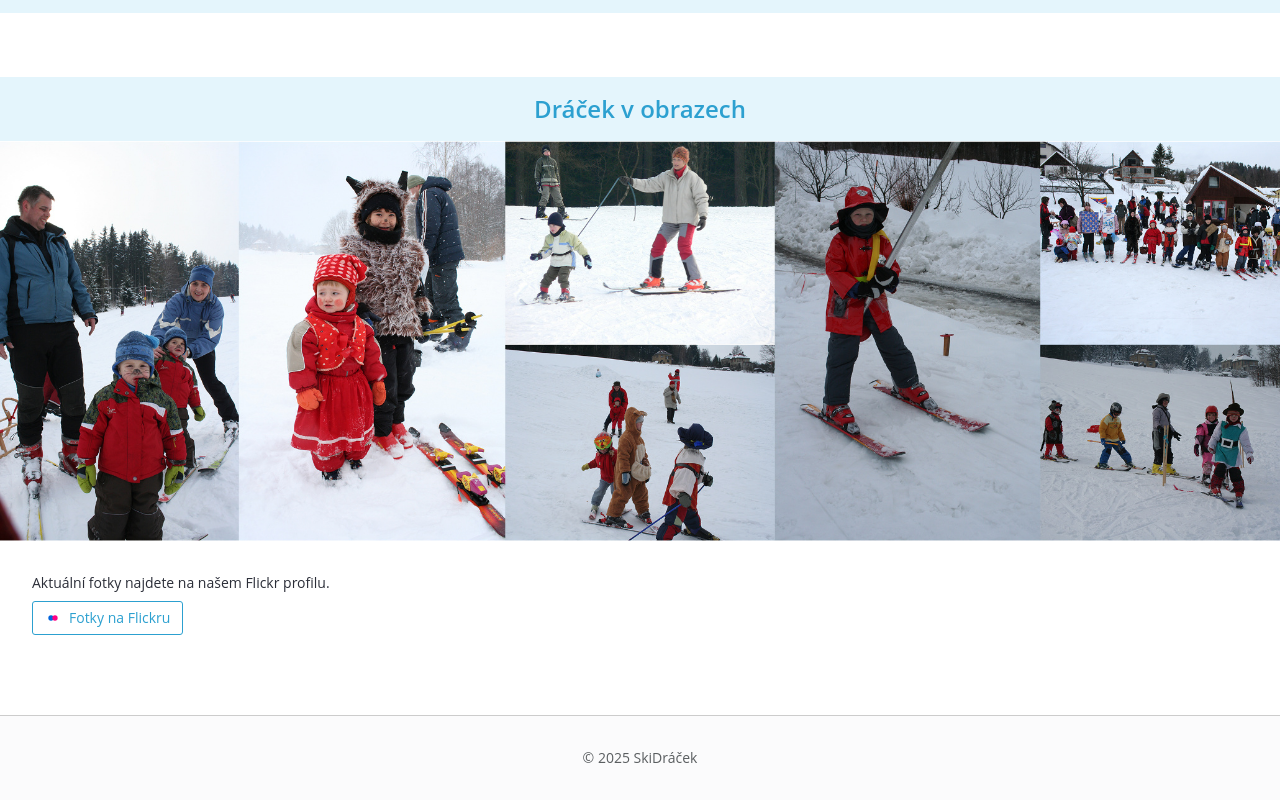
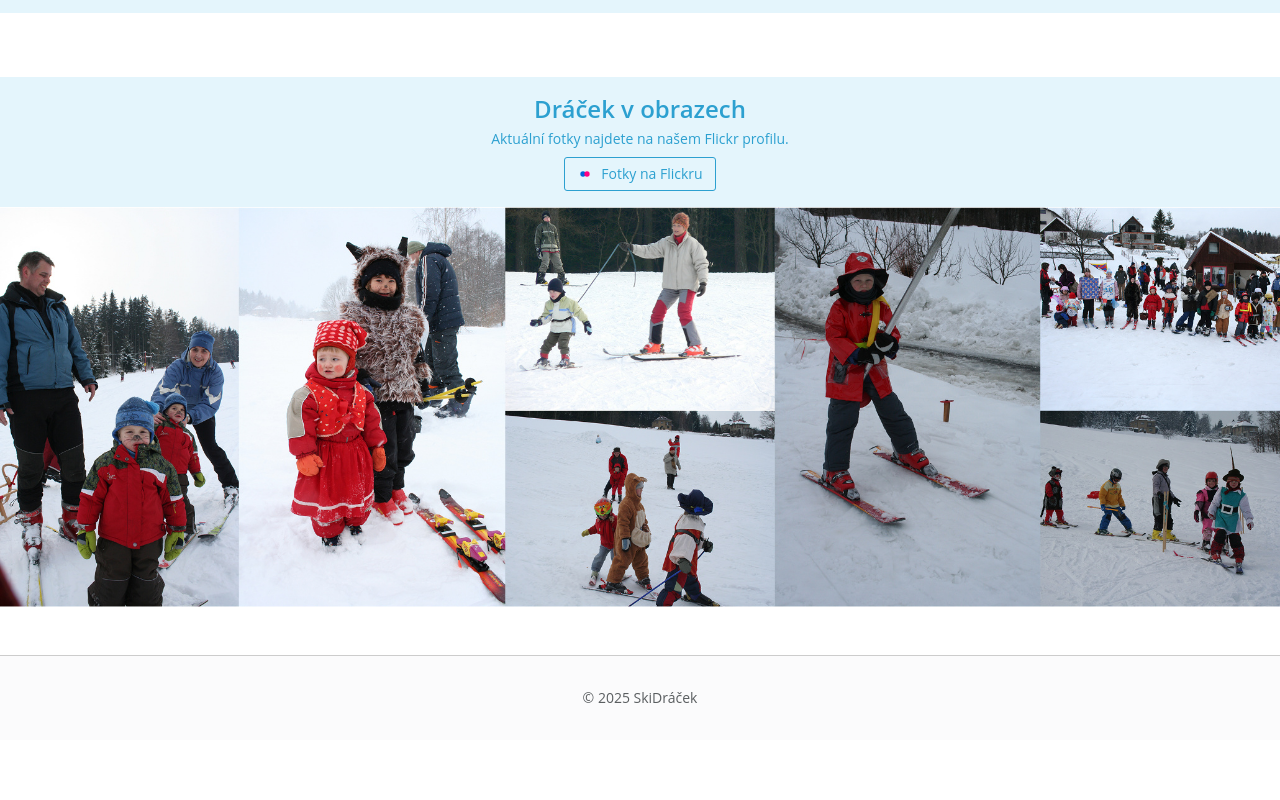
Before and after one commit to janhalama/skidracek-website, a Next.js app: page / in a window 1280 px wide. Shown: the part 1631-2431 px from the top of the page. After the commit the page ends 2371 px from the top, so only its background shows below. Built offline with nearby package versions, Linux system fonts and the light colour scheme; no server answers.

Commit message:
Gallery: move Flickr text and CTA into header stripe; remove lower block

```diff
--- a/components/sections/Gallery.tsx
+++ b/components/sections/Gallery.tsx
@@ -7,6 +7,21 @@ export default function Gallery() {
       <div className="bg-[#e4f5fc] py-4">
         <div className="container-base">
           <h2 className="text-2xl font-semibold text-center text-primary">Dráček v obrazech</h2>
+          <p className="mt-1 text-center text-primary text-sm">Aktuální fotky najdete na našem Flickr profilu.</p>
+          <p className="mt-2 text-center">
+            <a
+              className="inline-flex items-center rounded-sm border border-primary px-3 py-1.5 text-sm font-medium text-primary hover:bg-surface"
+              href="https://www.flickr.com/photos/130261563@N08/sets"
+              target="_blank"
+              rel="noopener noreferrer"
+            >
+              <svg aria-hidden="true" className="mr-2 h-4 w-4" viewBox="0 0 24 24">
+                <circle cx="9" cy="12" r="4" fill="#0063dc" />
+                <circle cx="15" cy="12" r="4" fill="#ff0084" />
+              </svg>
+              Fotky na Flickru
+            </a>
+          </p>
         </div>
       </div>
       {/* Full-bleed image aligned with header edges */}
@@ -21,23 +36,7 @@ export default function Gallery() {
           priority={false}
         />
       </div>
-      <div className="container-base py-8 bg-white">
-        <p className="text-sm text-(--color-text)">Aktuální fotky najdete na našem Flickr profilu.</p>
-        <p className="mt-2">
-          <a
-            className="inline-flex items-center rounded-sm border border-primary px-3 py-1.5 text-sm font-medium text-primary hover:bg-surface"
-            href="https://www.flickr.com/photos/130261563@N08/sets"
-            target="_blank"
-            rel="noopener noreferrer"
-          >
-            <svg aria-hidden="true" className="mr-2 h-4 w-4" viewBox="0 0 24 24">
-              <circle cx="9" cy="12" r="4" fill="#0063dc" />
-              <circle cx="15" cy="12" r="4" fill="#ff0084" />
-            </svg>
-            Fotky na Flickru
-          </a>
-        </p>
-      </div>
+
     </section>
   );
 }
```
